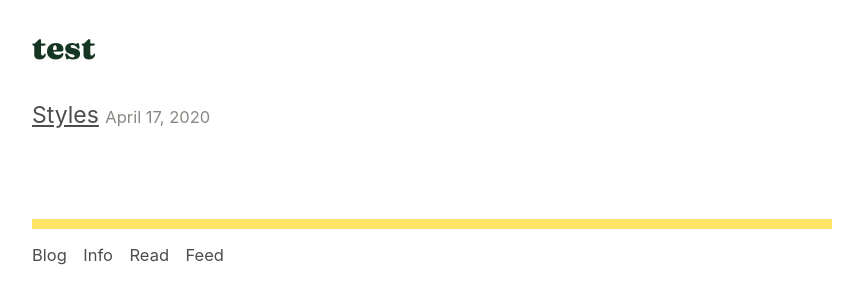
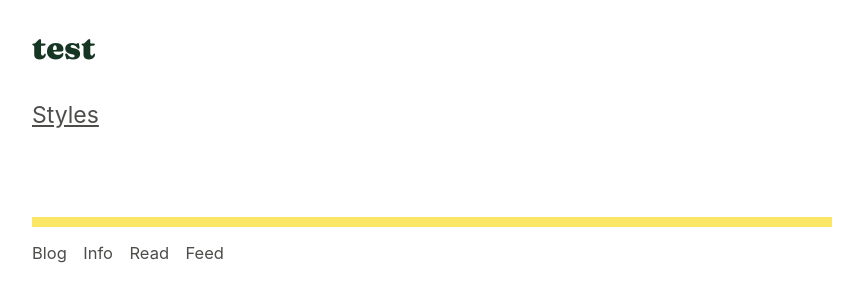
Before and after one commit to ajpwalser/ajpwalser.github.io, a Jekyll site: the page built from categories.html, in a window 1280 px wide. Shown: the part 333-637 px from the top of the page, without its empty margins (208-1071 px from the left). Built offline with Jekyll 4.4.1, drawn with Linux system fonts in a browser that asks for light colours; some web fonts are replaced.

Commit message:
Update categories.html

```diff
--- a/categories.html
+++ b/categories.html
@@ -16,10 +16,11 @@ description: Posts organized by category
    <h3 class="tags" id="{{ this_word | cgi_escape }}">{{ this_word }}</h3>
    <ul class="headline">
       {% for post in site.categories[this_word] %}{% if post.title != null %}
-      <li style="align-items:center;display:flex;flex-wrap:wrap;justify-content:space-between;margin-bottom:10px;font-family: 'Inter', sans-serif;">
+      <li>
          <article class="summary" itemscope itemtype="https://schema.org/BlogPosting">
-            <a href="{{ site.baseurl }}{{ post.url }}">{{ post.title }}</a>
-            <span><time datetime="{{ post.date | date_to_xmlschema }}" itemprop="datePublished">{{ post.date | date: "%B %-d, %Y" }}</time></span>
+            <p>
+               <a href="{{ site.baseurl }}{{ post.url }}">{{post.title}}</a>
+            </p>
          </article>
          {% endif %}{% endfor %}
       </li>
```
